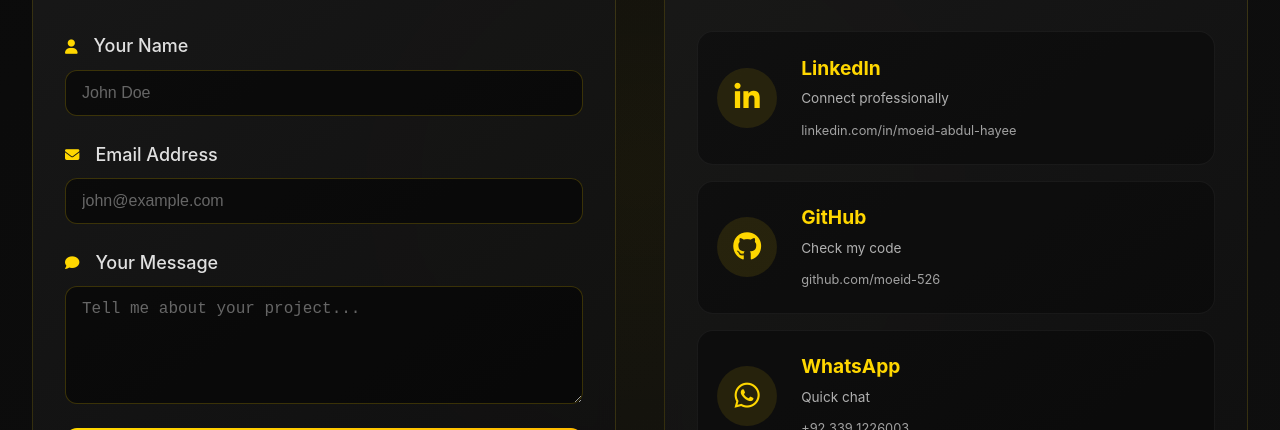
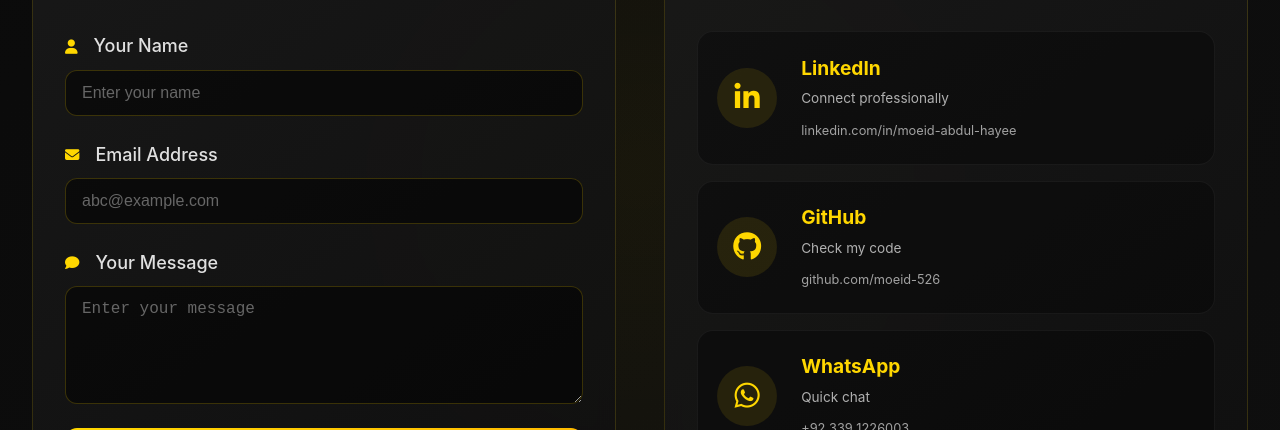
Before and after one commit to moeid-526/Portfolio, a React (Vite) app: page /contact in a window 1280 px wide. Shown: the part 370-800 px from the top of the page. Built offline with nearby package versions, Linux system fonts and the light colour scheme.

Commit message:
updated contact form placeholders

```diff
--- a/src/pages/Contact.jsx
+++ b/src/pages/Contact.jsx
@@ -98,7 +98,7 @@ export default function Contact() {
                   value={formData.name}
                   onChange={handleChange}
                   required
-                  placeholder="John Doe"
+                  placeholder="Enter your name"
                 />
               </div>
 
@@ -114,7 +114,7 @@ export default function Contact() {
                   value={formData.email}
                   onChange={handleChange}
                   required
-                  placeholder="john@example.com"
+                  placeholder="abc@example.com"
                 />
               </div>
 
@@ -130,7 +130,7 @@ export default function Contact() {
                   onChange={handleChange}
                   required
                   rows="5"
-                  placeholder="Tell me about your project..."
+                  placeholder="Enter your message"
                 ></textarea>
               </div>
 
```
